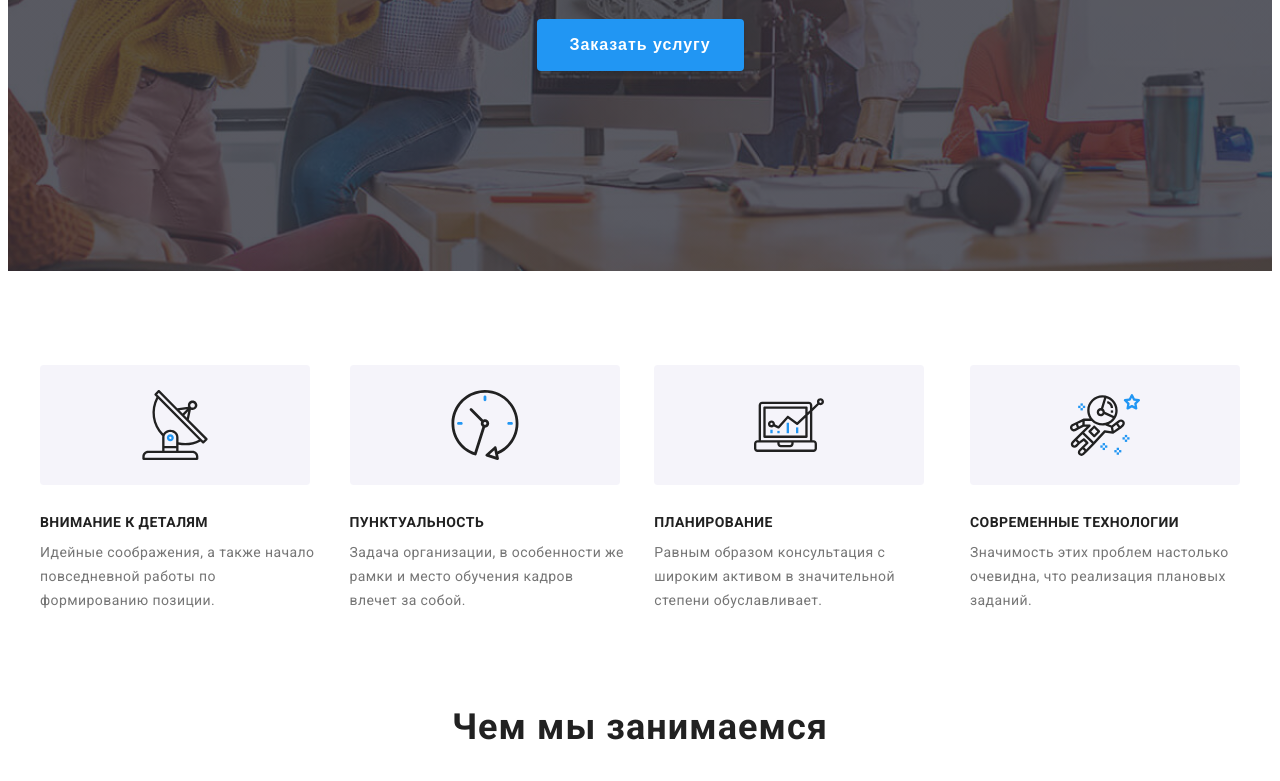
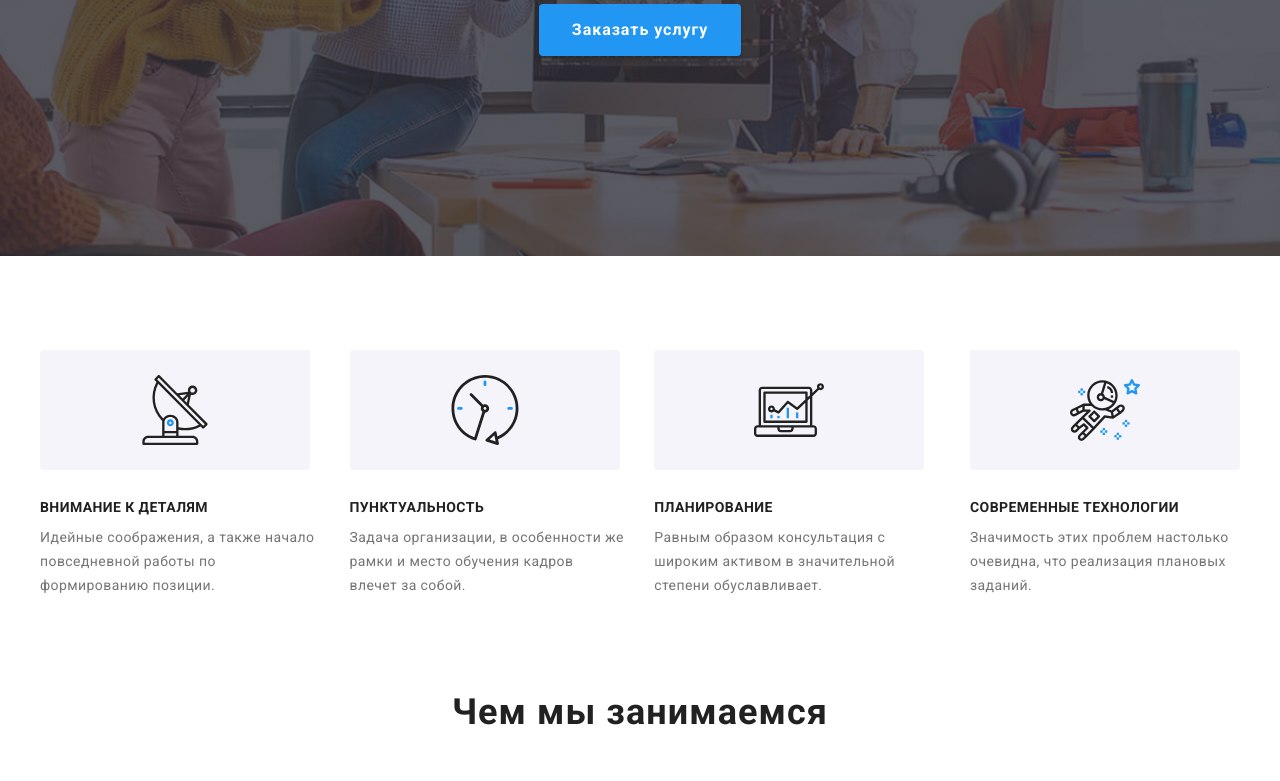
Before and after one commit to KariZora/goit-markup-hw-07, a plain HTML site: page index.html in a window 1280 px wide. Shown: the part 463-1244 px from the top of the page. Drawn offline with Linux system fonts and the light colour scheme; files whose address does not match are found by name.

Commit message:
Убрала отступы в body

```diff
--- a/css/main.css
+++ b/css/main.css
@@ -22,6 +22,7 @@ body {
   color: #757575;
   font-size: 14px;
   font-family: "Roboto", sans-serif;
+  margin: 0;
 }
 
 @keyframes fadeInLeft {
--- a/index.html
+++ b/index.html
@@ -7,6 +7,7 @@
     <meta name="viewport" content="width=device-width, initial-scale=1.0">
     <title>Web Studio</title>
     <link href="https://fonts.googleapis.com/css2?family=Raleway:wght@700&family=Roboto:wght@400;500;700;900&display=swap" rel="stylesheet">
+    <link rel="stylesheet" href="./css/normalize.css">
     <link rel="stylesheet" href="./css/main.min.css">
 </head>
 
```
